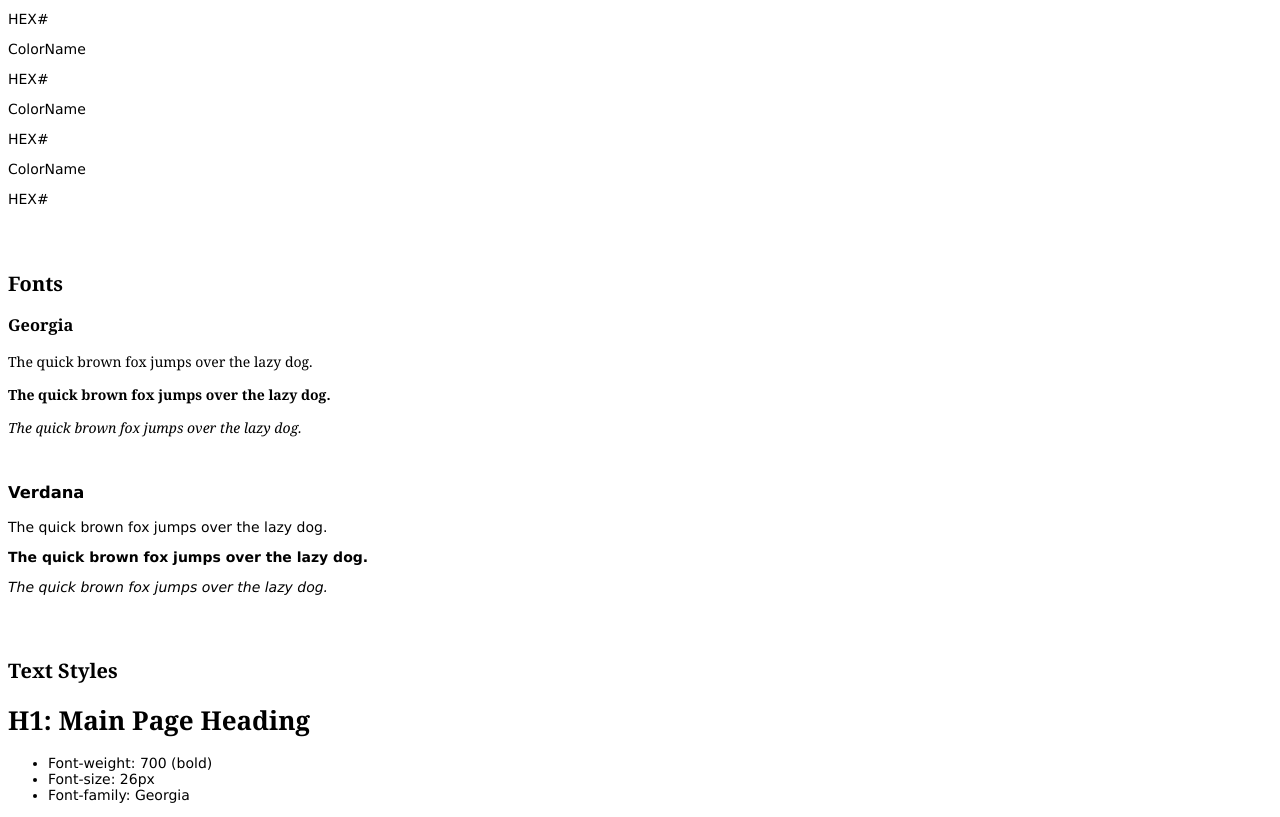
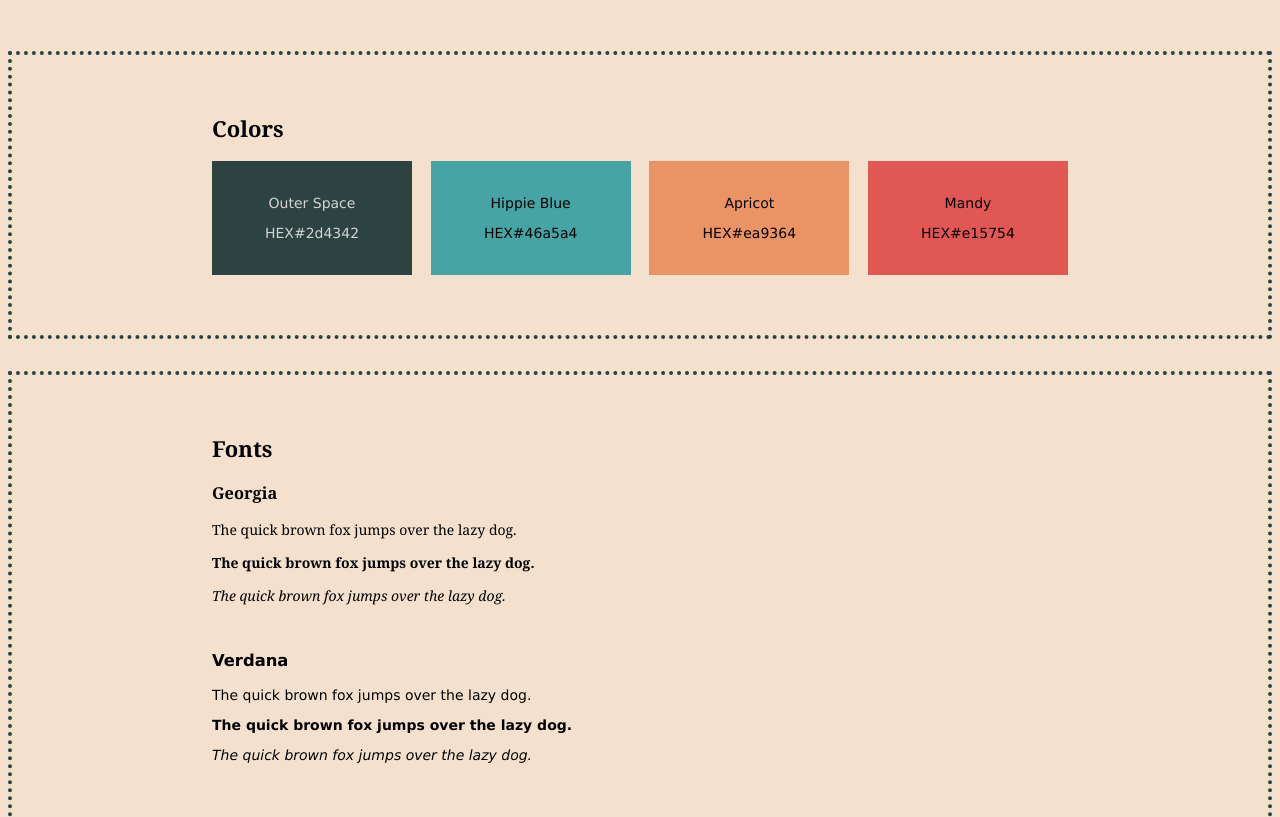
Before and after one commit to luvenan/designGuide, a plain HTML site: page index.html in a window 1280 px wide. Shown: the part 133-950 px from the top of the page. Drawn offline with Linux system fonts and the light colour scheme.

Commit message:
Added colors

```diff
--- a/index.html
+++ b/index.html
@@ -15,21 +15,25 @@
         <!-- Color section -->
         <div class="sections" id="colors">
             <h2>Colors</h2>
+            <div id=colorContainers>
+
                 <div class="swatches" id="color1">
-                <p>ColorName</p>
-                <p>HEX#</p>
+                    <p>Outer Space</p>
+                    <p>HEX#2d4342</p>
                 </div>
                 <div class="swatches" id="color2">
-                <p>ColorName</p>
-                <p>HEX#</p>
+                    <p>Hippie Blue</p>
+                    <p>HEX#46a5a4</p>
                 </div>
                 <div class="swatches" id="color3">
-                <p>ColorName</p>
-                <p>HEX#</p>
+                    <p>Apricot</p>
+                    <p>HEX#ea9364</p>
                 </div>
                 <div class="swatches" id="color4">
-                <p>ColorName</p>
-                <p>HEX#</p>
+                    <p>Mandy</p>
+                    <p>HEX#e15754</p>
+                </div>
+
             </div>
         </div>
         <br>
@@ -57,13 +61,13 @@
             <h1>H1: Main Page Heading</h1>
             <ul>
                 <li>Font-weight: 700 (bold)</li>
-                <li>Font-size: 26px</li>
+                <li>Font-size: 28px</li>
                 <li>Font-family: Georgia</li>
             </ul>
             <h2>H2: Subheading</h2>
             <ul>
                 <li>Font-weight: 700 (bold)</li>
-                <li>Font-size: 20px</li>
+                <li>Font-size: 22px</li>
                 <li>Font-family: Georgia</li>
             </ul>
             <p>P: Paragraph text</p>
--- a/style.css
+++ b/style.css
@@ -3,12 +3,47 @@ html {
 }
 
 body {
-
+    background-color: #f3e1ce;
 }
 
 /*Containers*/
+header{
+    padding: 50px 200px;
+    text-align: center;
+}
 
+.sections {
+    border: 4px dotted #2d4342;
+    padding: 40px 200px 60px 200px;
+}
 
+#colorContainers {
+    display: flex;
+    justify-content: space-between;
+}
+
+.swatches {
+    min-width: 200px;
+    text-align: center;
+    padding: 20px 0;
+}
+
+#color1 {
+    background-color: #2d4342;
+    color: lightgray;
+}
+
+#color2 {
+    background-color: #46a5a4;
+}
+
+#color3 {
+    background-color: #ea9364;
+}
+
+#color4 {
+    background-color: #e15754;
+}
 
 /*Fonts Section */
 .font1 {
@@ -32,13 +67,13 @@ body {
 
 h1 {
     font-family: "Georgia";
-    font-size: 26px;
+    font-size: 28px;
     font-weight: 700;
 }
 
 h2 {
     font-family: "Georgia";
-    font-size: 20px;
+    font-size: 22px;
     font-weight: 700;
 }
 
```
Lines whose indentation alone changed are shown as unchanged.
